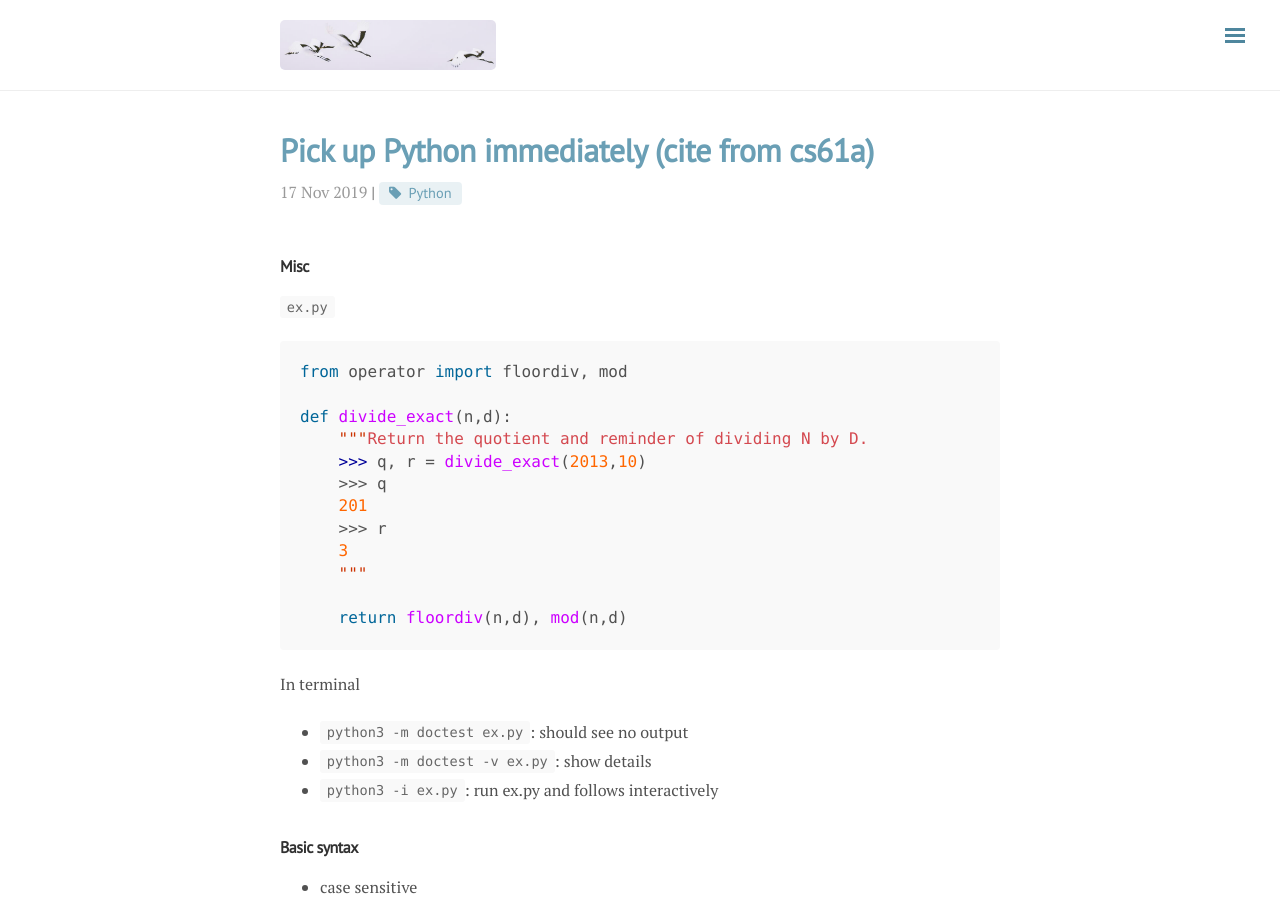
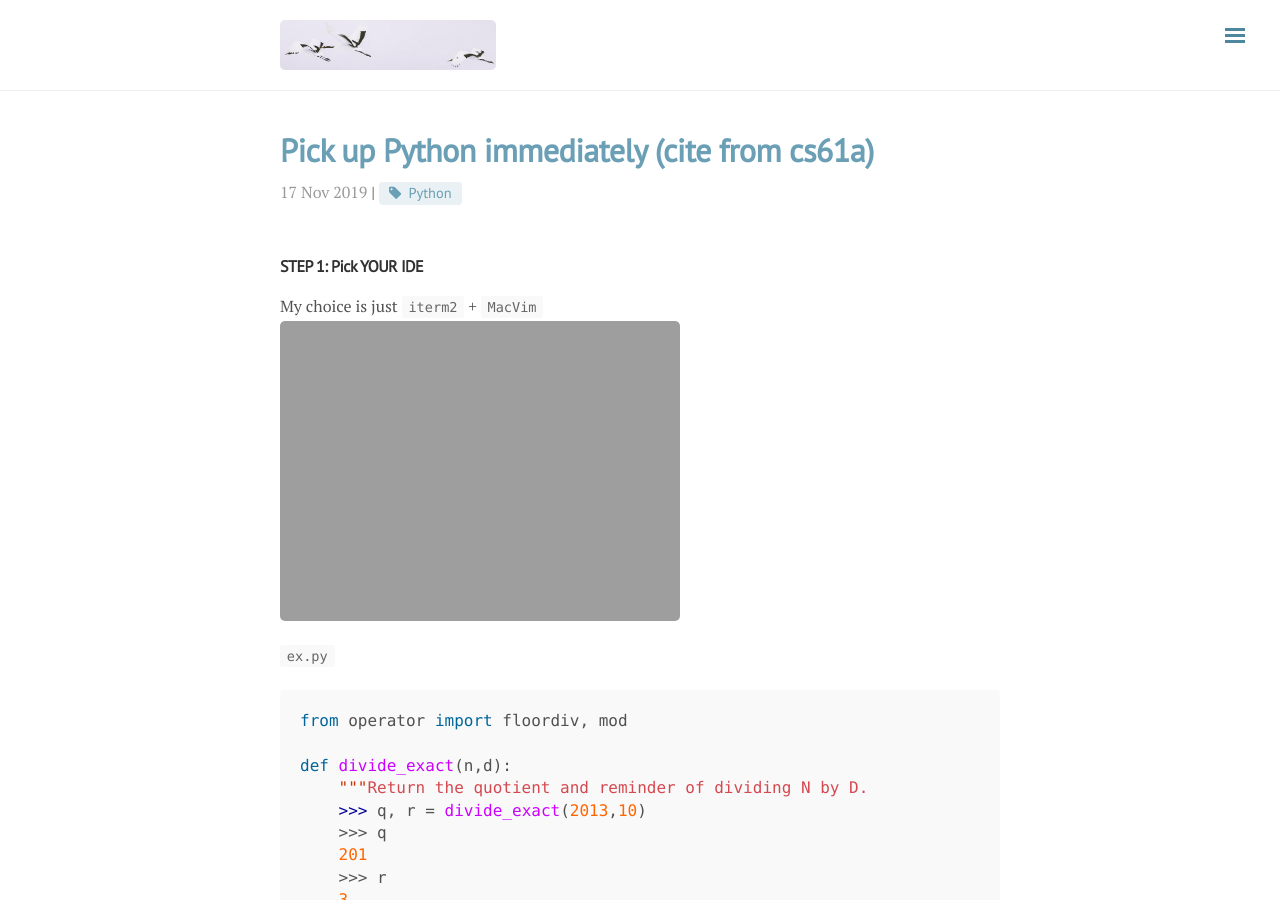
Before and after one commit to ylyy93/my_blog, a Jekyll site: the page built from _posts/python/2019-11-16-pick-up-python-immediately.md, in a window 1280 px wide and 900 px high. Built offline with Jekyll 4.4.1, drawn with Linux system fonts in a browser that asks for light colours; nearby versions of some CDN libraries; comment, search, counter and statistics services are not loaded.

Commit message:
rebuilding site Mon Feb 17 15:49:52 PST 2020

````diff
--- a/_posts/python/2019-11-16-pick-up-python-immediately.md
+++ b/_posts/python/2019-11-16-pick-up-python-immediately.md
@@ -6,7 +6,10 @@ categories: Coding
 tags: [Python]
 ---
 
-### Misc
+### STEP 1: Pick YOUR IDE
+My choice is just `iterm2` + `MacVim`
+![ide](https://ylyy93.github.io/my_blog/assets/img/ide.png)
+
 `ex.py`
 
 ```python
````
Also changed, not shown: 1 other file.
